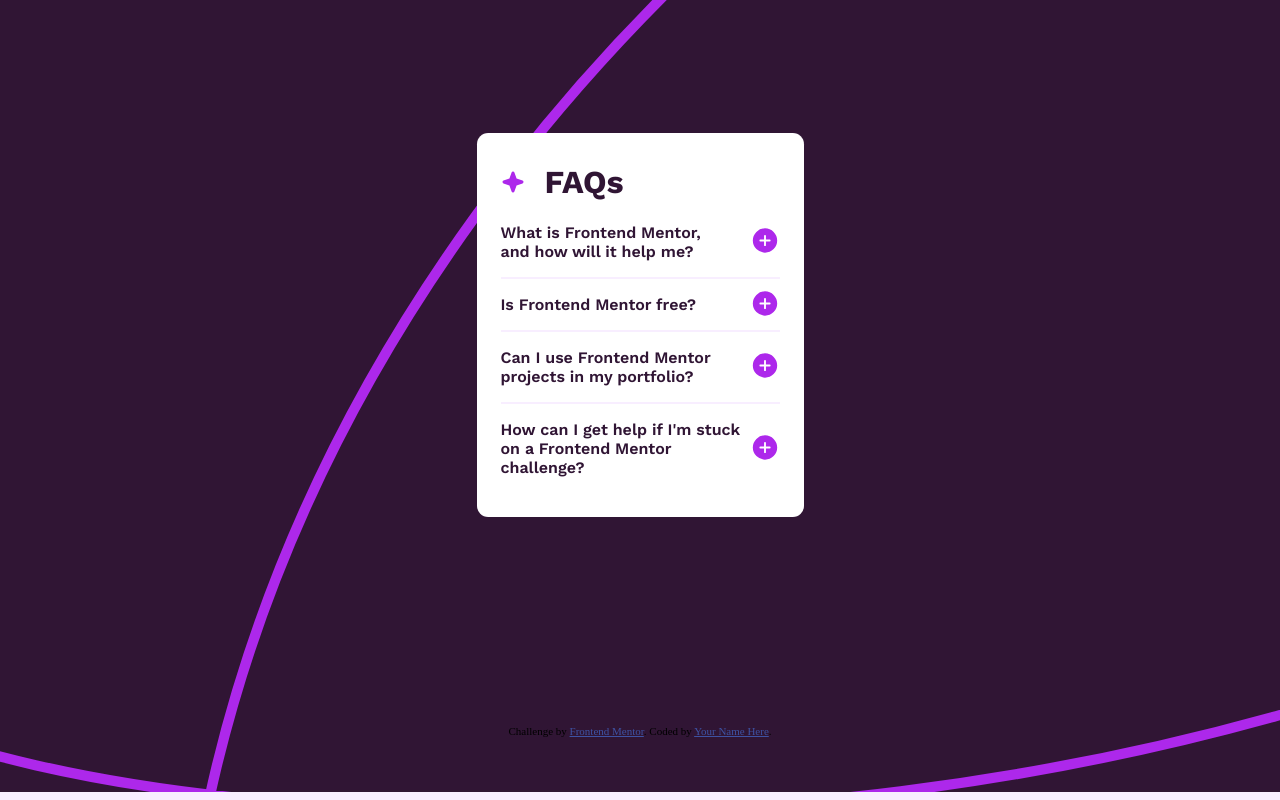
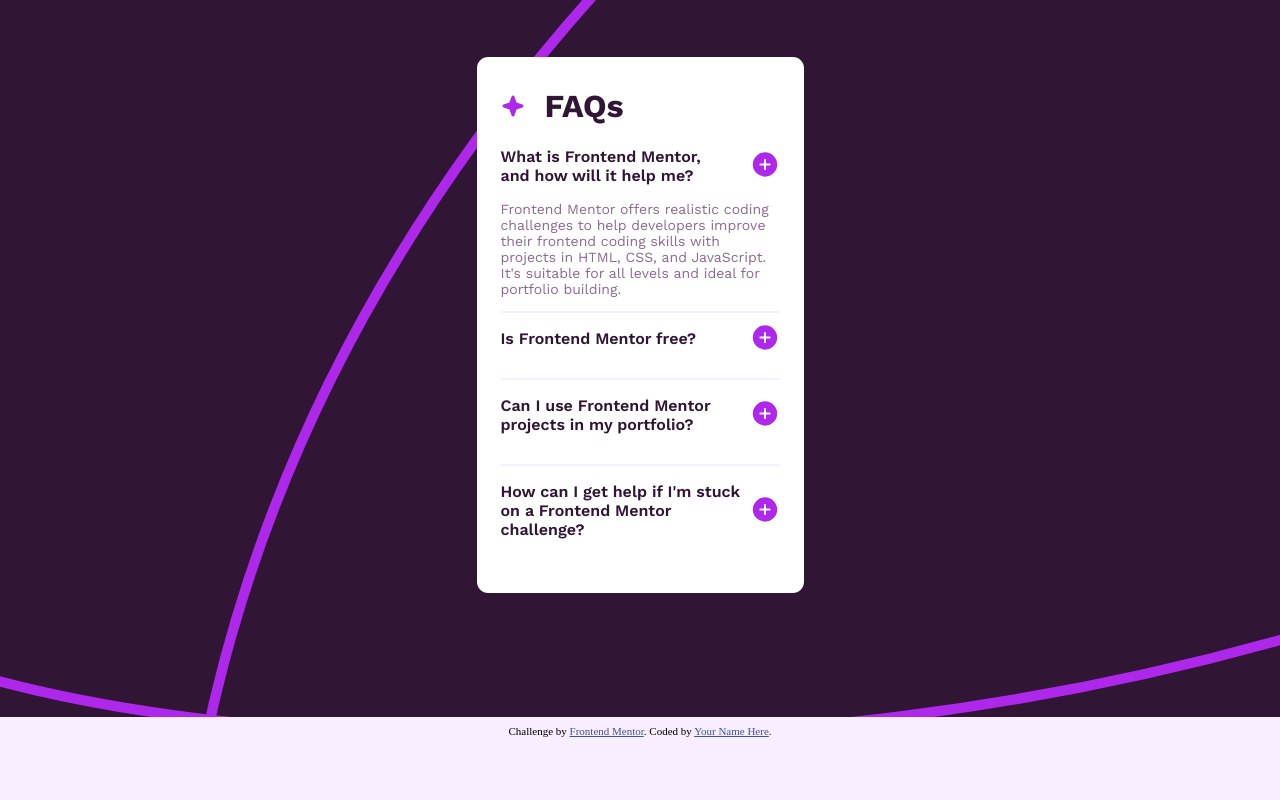
Before and after one commit to JS-Law/FAQ-Accordion, a plain HTML site: page index.html in a window 1280 px wide. Both pictures are taken after a click on the button 764 px from the left and 242 px from the top of the page. Drawn offline with Linux system fonts and the light colour scheme.

Commit message:
Add transition to hidden content, JS to btns

```diff
--- a/app.js
+++ b/app.js
@@ -0,0 +1,15 @@
+document.querySelectorAll('.btn').forEach(button => {
+    button.addEventListener('click', function() {
+        const contentId = this.id.replace('btn', 'answer'); // "btnOne" to "answerOne"
+        const content = document.getElementById(contentId);
+
+        // Toggle expansion
+        if (content.style.maxHeight && content.style.maxHeight !== '0px') {
+            content.style.maxHeight = '0px'; // Collapse the section
+        } else {
+            // Expand the section by setting max-height to its scrollHeight
+            // This ensures expansion without upward movement
+            content.style.maxHeight = content.scrollHeight + "px";
+        }
+    });
+});
--- a/index.html
+++ b/index.html
@@ -6,6 +6,8 @@
 
   <link rel="icon" type="image/png" sizes="32x32" href="./assets/images/favicon-32x32.png">
   <link rel="stylesheet" href="./output/styles.css">
+  <script src="app.js" defer></script>
+
   <title>Frontend Mentor | FAQ accordion</title>
 
   <!-- Feel free to remove these styles or customise in your own stylesheet 👍 -->
--- a/input/styles.scss
+++ b/input/styles.scss
@@ -27,8 +27,8 @@ html{
     // width: 375px;
 }
 body{
-    display: flex;
-    justify-content: center;
+    // display: flex;
+    // justify-content: center;
     flex-direction: column;
     background-color: $light-pink;
     margin: 0;
@@ -100,6 +100,8 @@ button.btn, img.btn {
 
 // Section Styles
 .section {
+    // overflow: hidden; // Ensures that overflow content is not visible unless expanded
+    // transition: max-height 0.6s ease-out; // Smooth transition for the expand/collapse effect
 
     .questionTitle {
         display: flex;
@@ -122,20 +124,23 @@ button.btn, img.btn {
         margin-block-start: 0;
         font-size: 14px;
         font-weight: 400;
+        max-height: 0;
+        overflow: hidden;
+        transition: max-height 0.1s ease-in-out; // Smooth transition for the expand/collapse effect
     }
     #answerOne{
-        display: none;
+        // display: none;
     }
     #answerTwo{
-        display: none;
+        // display: none;
 
     }
     #answerThree{
-        display: none;
+        // display: none;
 
     }
     #answerFour{
-        display: none;
+        // display: none;
 
     }
 }
```
Also changed, not shown: output/styles.css, 1 other file.
